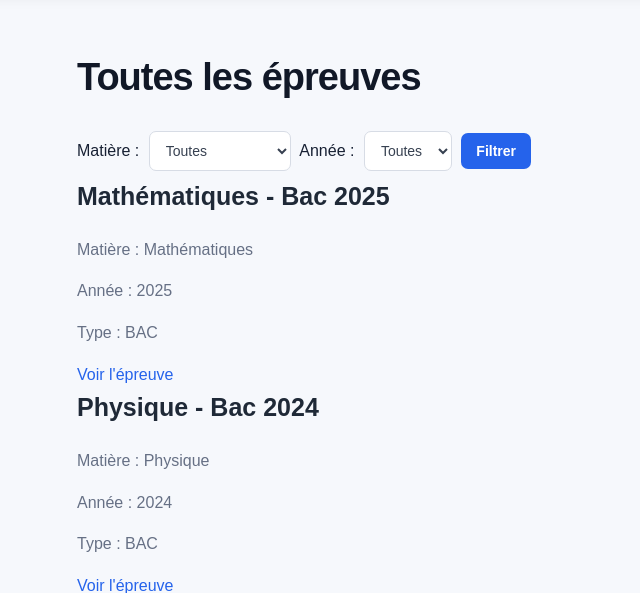
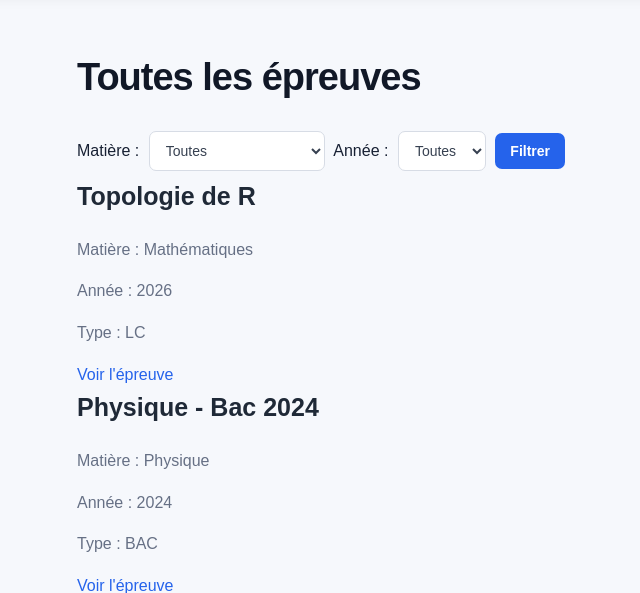
Before and after one commit to Mirix-sudo/Exama, a Django app: page /epreuves/ in a window 1280 px wide. Shown: the part 72-665 px from the top of the page, without its empty margins (13-653 px from the left). Run offline with Django 5.2, Linux system fonts and the light colour scheme.

Commit message:
correction des fichiers html et css

```diff
--- a/epreuves/urls.py
+++ b/epreuves/urls.py
@@ -3,7 +3,7 @@ from .import views
 
 
 urlpatterns = [
-    path('home/', views.home, name='home'),
+    path('', views.home, name='home'),
     path('epreuves/', views.epreuves, name='epreuves'),
     path('epreuves_details/', views.epreuves_details, name='epreuves_details'),
 ]
--- a/static/css/style.css
+++ b/static/css/style.css
@@ -203,15 +203,14 @@ section a {
     color: #ffffff;
 }
 
-section > a {
+section a {
     margin-top: 15px;
-
-    padding: 11px 18px;
 
     background-color: #2563eb;
     color: #ffffff;
 
-    border-radius: 7px;
+    border-radius: 10px;
+    padding: 8px;
 
     font-weight: 600;
 
--- a/templates/base.html
+++ b/templates/base.html
@@ -43,7 +43,7 @@
     <!-- Contenu de chaque page -->
     <main>
         {% block content %}
-        {% endblock %}
+        {% endblock content %}
     </main>
 
 
--- a/templates/epreuves.html
+++ b/templates/epreuves.html
@@ -14,17 +14,21 @@
     <label>Matière :</label>
     <select name="matiere">
         <option value="">Toutes</option>
-        <option value="math">Mathématiques</option>
-        <option value="francais">Français</option>
-        <option value="physique">Physique</option>
+        <option value="top">Topologie de R</option>
+        <option value="alg">Algèbres </option>
+        <option value="meca">Mecaniques</option>
+        <option value="fonc">Fonctions en R</option>
+        <option value="ang">Anglais Scientifiques</option>
     </select>
 
     <label>Année :</label>
     <select name="annee">
         <option value="">Toutes</option>
-        <option value="2025">2025</option>
-        <option value="2024">2024</option>
-        <option value="2023">2023</option>
+        <option value="2025">2026</option>
+        <option value="2024">2026</option>
+        <option value="2023">2025</option>
+        <option value="2022">2024</option>
+        <option value="2021">2023</option>
     </select>
 
     <button class="filtrer" type="submit">Filtrer</button>
@@ -34,11 +38,11 @@
 
 <!-- Exemple d'épreuve -->
 <div>
-    <h2>Mathématiques - Bac 2025</h2>
+    <h2>Topologie de R</h2>
 
     <p>Matière : Mathématiques</p>
-    <p>Année : 2025</p>
-    <p>Type : BAC</p>
+    <p>Année : 2026</p>
+    <p>Type : LC</p>
 
     <a href="/epreuves/1/">
         Voir l'épreuve
```
Also changed, not shown: templates/home.html (+12 -10 lines).
